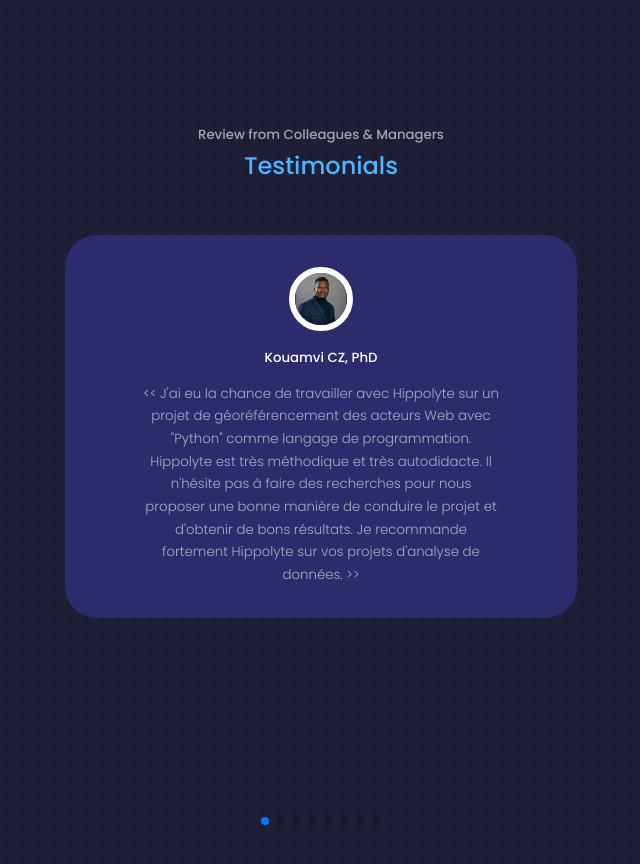
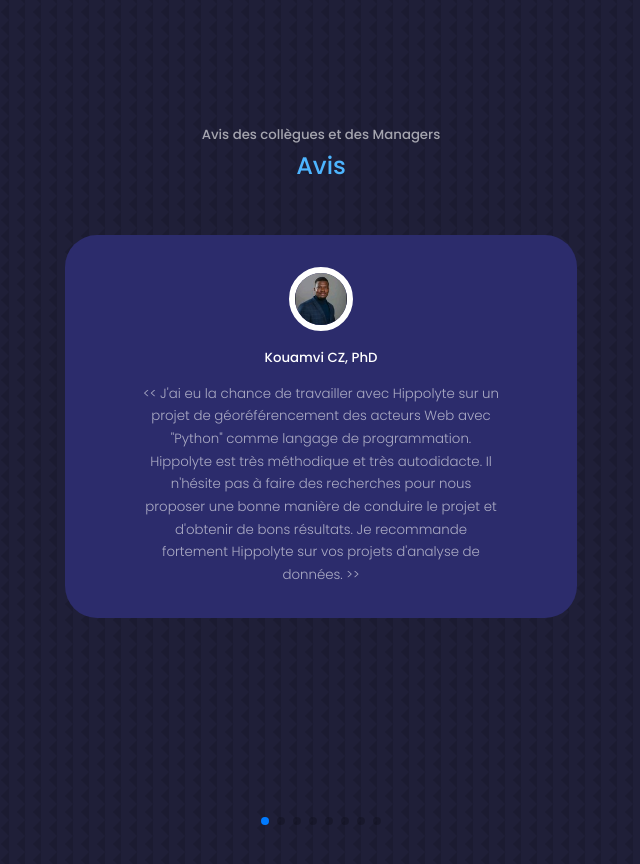
Before and after one commit to Aziguy/react-portfolio, a React (Vite) app: page / in a window 1280 px wide. Shown: the part 4940-5804 px from the top of the page, without its empty margins (319-959 px from the left). Built offline with nearby package versions, Linux system fonts and the light colour scheme; a web font is replaced by a local one.

Commit message:
evo: use french into testimonials component.

```diff
--- a/src/components/testimonials/Testimonials.jsx
+++ b/src/components/testimonials/Testimonials.jsx
@@ -68,8 +68,8 @@ const testimonialsData = [
 export const Testimonials = () => {
   return (
     <section id='testimonials'>
-      <h5>Review from Colleagues & Managers</h5>
-      <h2>Testimonials</h2>
+      <h5>Avis des collègues et des Managers</h5>
+      <h2>Avis</h2>
 
       <Swiper
         className="container testimonials__container"
```
